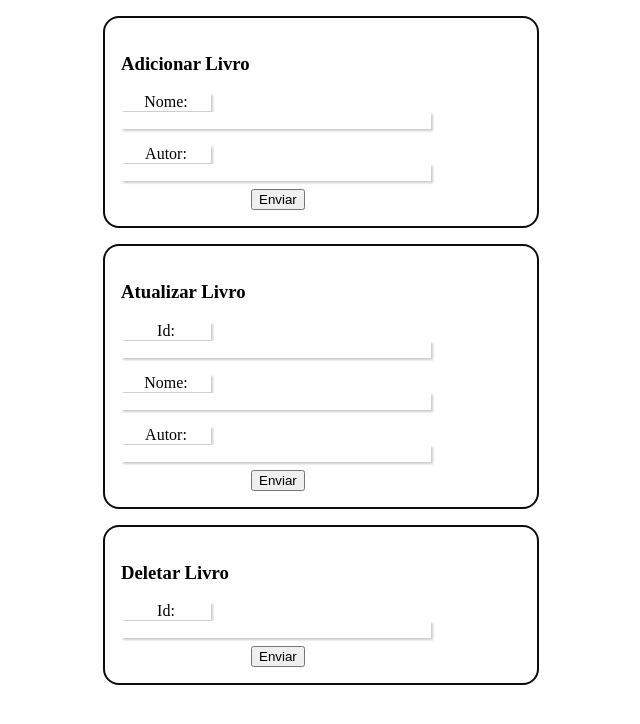
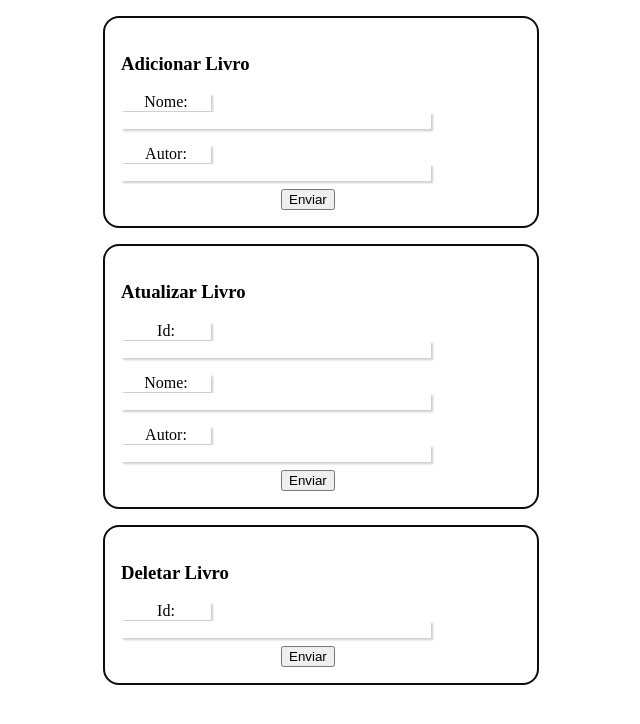
Before and after one commit to Brunabene/Aula-11, a website: page index.html in a window 1280 px wide. Shown: the whole page, without its empty margins (319-959 px from the left). Drawn offline with Linux system fonts and the light colour scheme.

Commit message:
centralizando botao

```diff
--- a/style.css
+++ b/style.css
@@ -40,8 +40,7 @@ button :active{
 #botao {
 
     margin-top: .5em;
-    margin-left: 130px;
+     margin-left: 160px;
+
 
 }
-
-}
```
